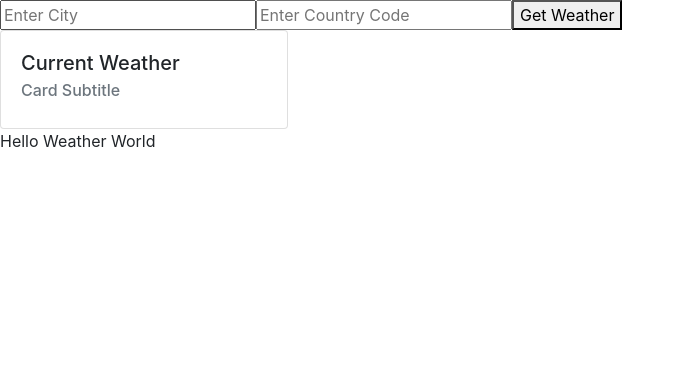
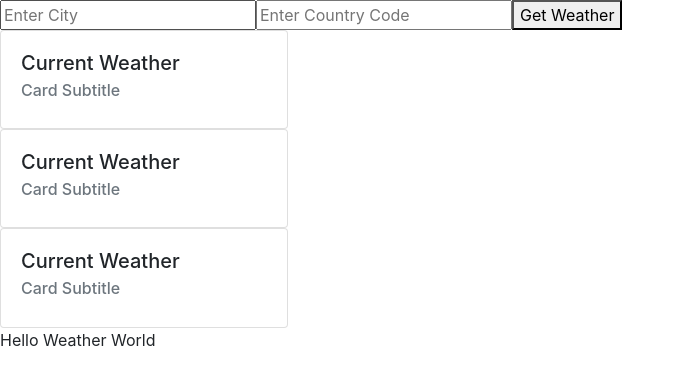
Before and after one commit to julioguzman19/PlayerDashboard, a React (Create React App) app: page / in a window 1280 px wide. Shown: the top 384 px of the page, without its empty margins (0-685 px from the left). Built offline with nearby package versions, Linux system fonts and the light colour scheme; no server answers.

Commit message:
successfully looping through using map for Box component

```diff
--- a/src/App.js
+++ b/src/App.js
@@ -5,12 +5,23 @@ require("dotenv").config();
 
 const API_KEY = process.env.REACT_APP_API_KEY;
 //User to enter city and country code api.openweathermap.org/data/2.5/weather?q={city name},{country code}
+
 class App extends React.Component {
   state = {
-    temperature: undefined,
-    city: undefined,
-    country: undefined,
-    error: undefined
+    allResults: [
+      {
+        id: 1,
+        result: undefined
+      },
+      {
+        id: 2,
+        result: undefined
+      },
+      {
+        id: 3,
+        result: undefined
+      }
+    ]
   };
   getWeather = async e => {
     e.preventDefault(); //prevents default behavior of component when we press button else refreshes entire page
@@ -23,10 +34,20 @@ class App extends React.Component {
     const data = await api_call.json();
     console.log(data.main.temp);
     this.setState({
-      temperature: data.main.temp,
-      city: data.name,
-      country: data.sys.country,
-      error: ""
+      allResults: [
+        {
+          id: 1,
+          result: data.main.temp //temperature
+        },
+        {
+          id: 2,
+          result: data.name //city
+        },
+        {
+          id: 3,
+          result: data.sys.country //country
+        }
+      ]
     });
   };
 
@@ -34,12 +55,9 @@ class App extends React.Component {
     return (
       <div>
         <Search getWeather={this.getWeather} />
-        <Box
-          temperature={this.state.temperature}
-          city={this.state.city}
-          country={this.state.country}
-          error={this.state.error}
-        />
+        {this.state.allResults.map(item => (
+          <Box key={item.id} result={item.result} />
+        ))}
         <p>Hello Weather World</p>
       </div>
     );
--- a/src/components/Box/index.js
+++ b/src/components/Box/index.js
@@ -14,7 +14,7 @@ const Box = props => {
           <Card.Subtitle className="mb-2 text-muted">
             Card Subtitle
           </Card.Subtitle>
-          <Card.Text>{props.temperature}</Card.Text>
+          <Card.Text>{props.result}</Card.Text>
         </Card.Body>
       </Card>
     </div>
```
